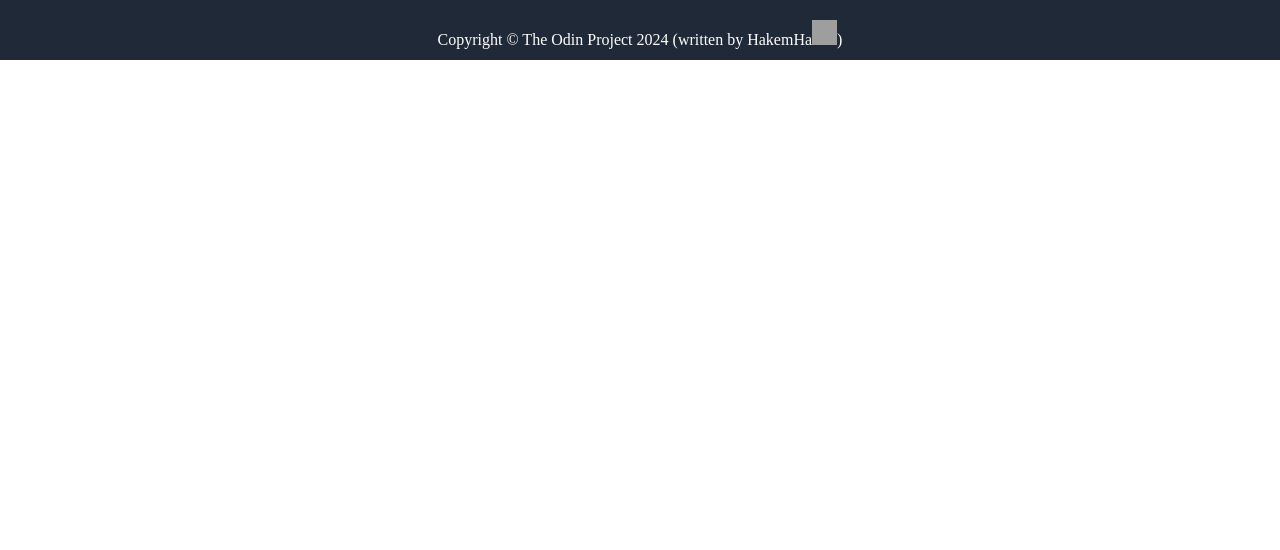
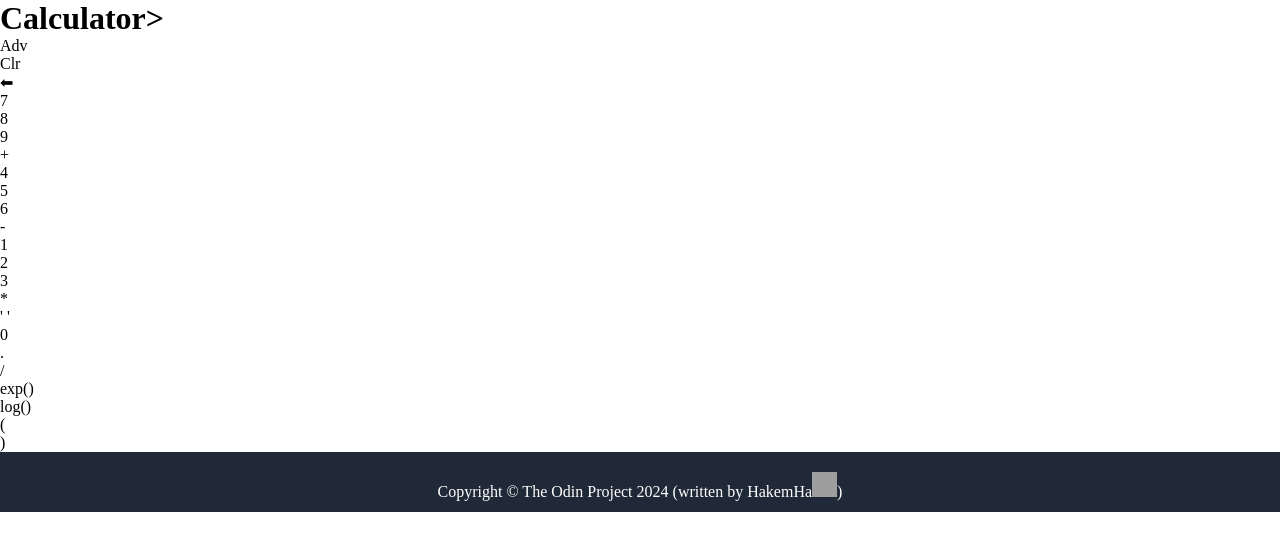
Before and after one commit to HakemHa/odin-calculator, a plain HTML site: page index.html in a window 1280 px wide. Drawn offline with Linux system fonts and the light colour scheme; grey boxes are pictures that could not be loaded.

Commit message:
Added buttons html

```diff
--- a/index.html
+++ b/index.html
@@ -11,6 +11,36 @@
     <link href="https://fonts.googleapis.com/css2?family=Roboto:ital,wght@0,100;0,300;0,400;0,500;0,700;0,900;1,100;1,300;1,400;1,500;1,700;1,900&display=swap" rel="stylesheet">
 </head>
 <body>
+    <h1>Calculator></h1>
+    <main>
+        <div id="body">
+            <div class="btn" id="advanced">Adv</div>
+            <div class="btn" id="clear">Clr</div>
+            <div class="btn" id="backspace">⬅</div>
+            <div class="btn" id="seven">7</div>
+            <div class="btn" id="eight">8</div>
+            <div class="btn" id="nine">9</div>
+            <div class="btn" id="plus">+</div>
+            <div class="btn" id="four">4</div>
+            <div class="btn" id="five">5</div>
+            <div class="btn" id="six">6</div>
+            <div class="btn" id="minus">-</div>
+            <div class="btn" id="one">1</div>
+            <div class="btn" id="two">2</div>
+            <div class="btn" id="three">3</div>
+            <div class="btn" id="product">*</div>
+            <div class="btn" id="space">' '</div>
+            <div class="btn" id="zero">0</div>
+            <div class="btn" id="dot">.</div>
+            <div class="btn" id="division">/</div>
+        </div>
+        <div id="lower-body">
+            <div class="btn" id="exp">exp()</div>
+            <div class="btn" id="log">log()</div>
+            <div class="btn" id="open">(</div>
+            <div class="btn" id="close">)</div>
+        </div>
+    </main>
     <footer>Copyright &copy The Odin Project 2024 (written by <a href="https://github.com/HakemHa" target="_blank">HakemHa<img src="https://www.svgrepo.com/show/445786/github.svg" alt=" Github"></a>)</footer>
     <script src="script.js"></script>
 </body>
```
